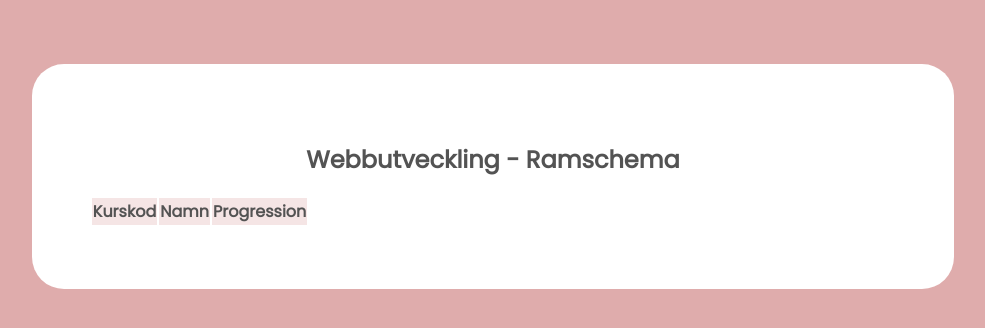
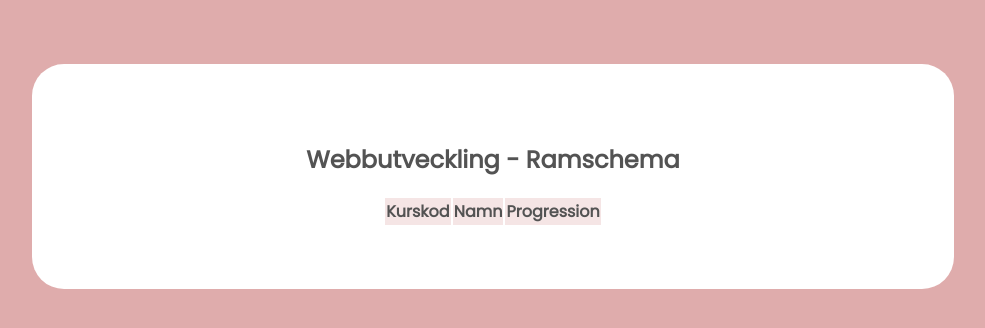
Before and after one commit to jenniferchristine/ecma_script, a website built with Parcel: page src/index.html in a window 1280 px wide. Shown: the whole page, without its empty margins (147-1132 px from the left). Built offline with nearby package versions, Linux system fonts and the light colour scheme; no server answers.

Commit message:
Centrerat tabell

```diff
--- a/src/css/style.css
+++ b/src/css/style.css
@@ -25,3 +25,8 @@ h1, h2 {
 thead {
     background-color: #F5E5E5;
 }
+
+table {
+    margin: 0 auto;
+    text-align: left;
+}
```
